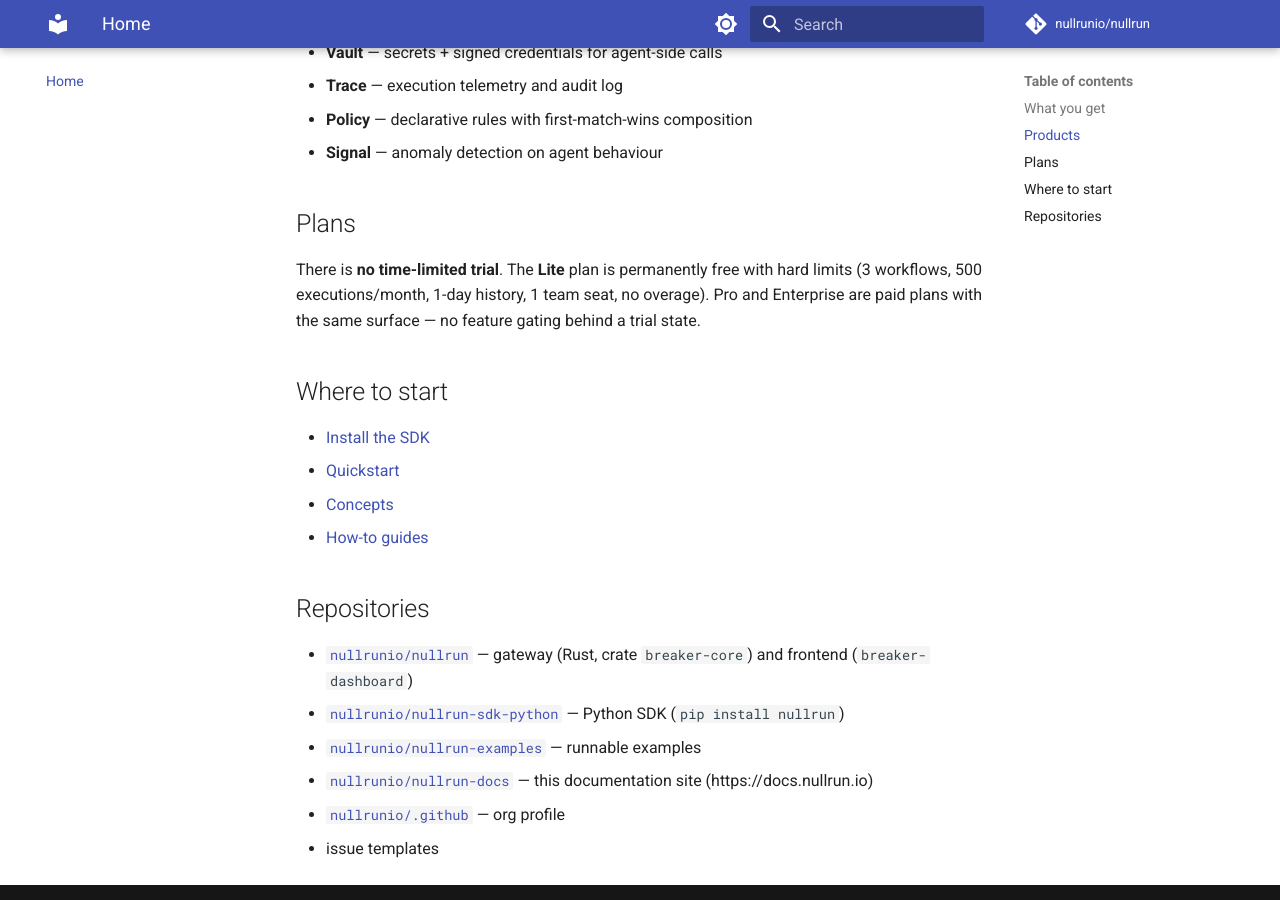
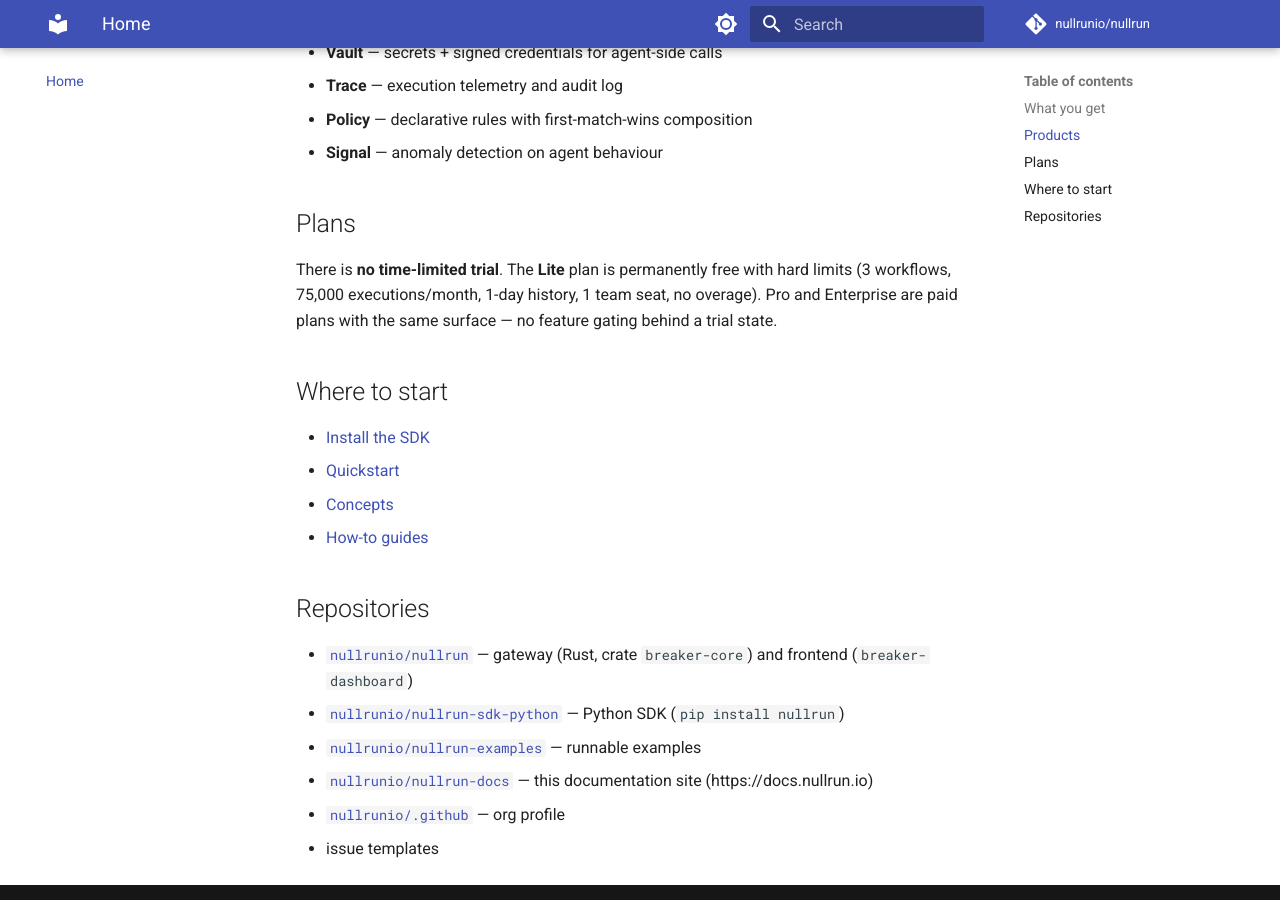
Before and after one commit to nullrunio/nullrun-docs, an MkDocs documentation site: the page built from docs/index.md, in a window 1280 px wide and 900 px high, scrolled down 818 px. Built offline with MkDocs 1.6.1 and Material for MkDocs 9.7.7, drawn with Linux system fonts in a browser that asks for light colours; comment, search, counter and statistics services are not loaded.

Commit message:
fix(docs): Lite limit 500 -> 75,000 executions/mo (matches migration 136_plan_rebalance_v2)

```diff
--- a/docs/index.md
+++ b/docs/index.md
@@ -30,7 +30,7 @@
 ## Plans
 
 There is **no time-limited trial**. The **Lite** plan is permanently
-free with hard limits (3 workflows, 500 executions/month, 1-day
+free with hard limits (3 workflows, 75,000 executions/month, 1-day
 history, 1 team seat, no overage). Pro and Enterprise are paid plans
 with the same surface — no feature gating behind a trial state.
 
```
